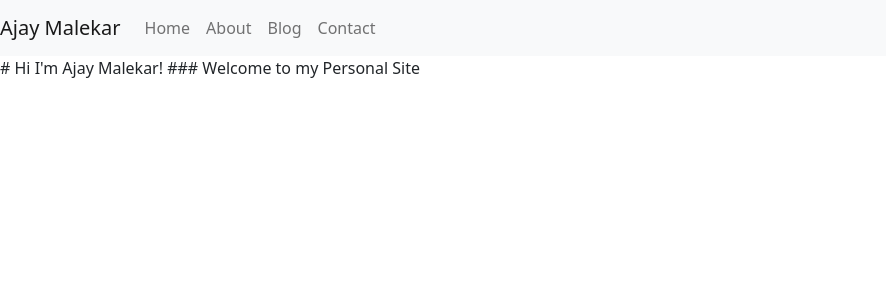
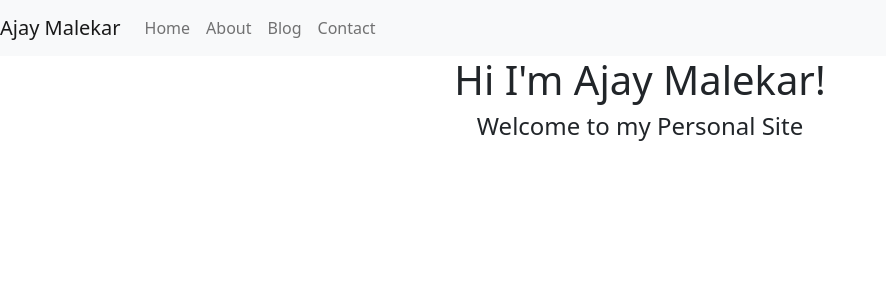
Before and after one commit to ajaymalekar/ajaymalekar.github.io, a Jekyll site: the page built from index.html, in a window 1280 px wide. Shown: the top 300 px of the page, without its empty margins (0-886 px from the left). Built offline with Jekyll 4.4.1, drawn with Linux system fonts in a browser that asks for light colours; nearby versions of some CDN libraries.

Commit message:
Update index.html

```diff
--- a/index.html
+++ b/index.html
@@ -2,6 +2,6 @@
 layout: default
 title: Home
 ---
-# Hi I'm Ajay Malekar!
+<h1 class="text-center"> Hi I'm Ajay Malekar! </h1>
 
-### Welcome to my Personal Site
+<h4 class="text-center">Welcome to my Personal Site </h4>
```
